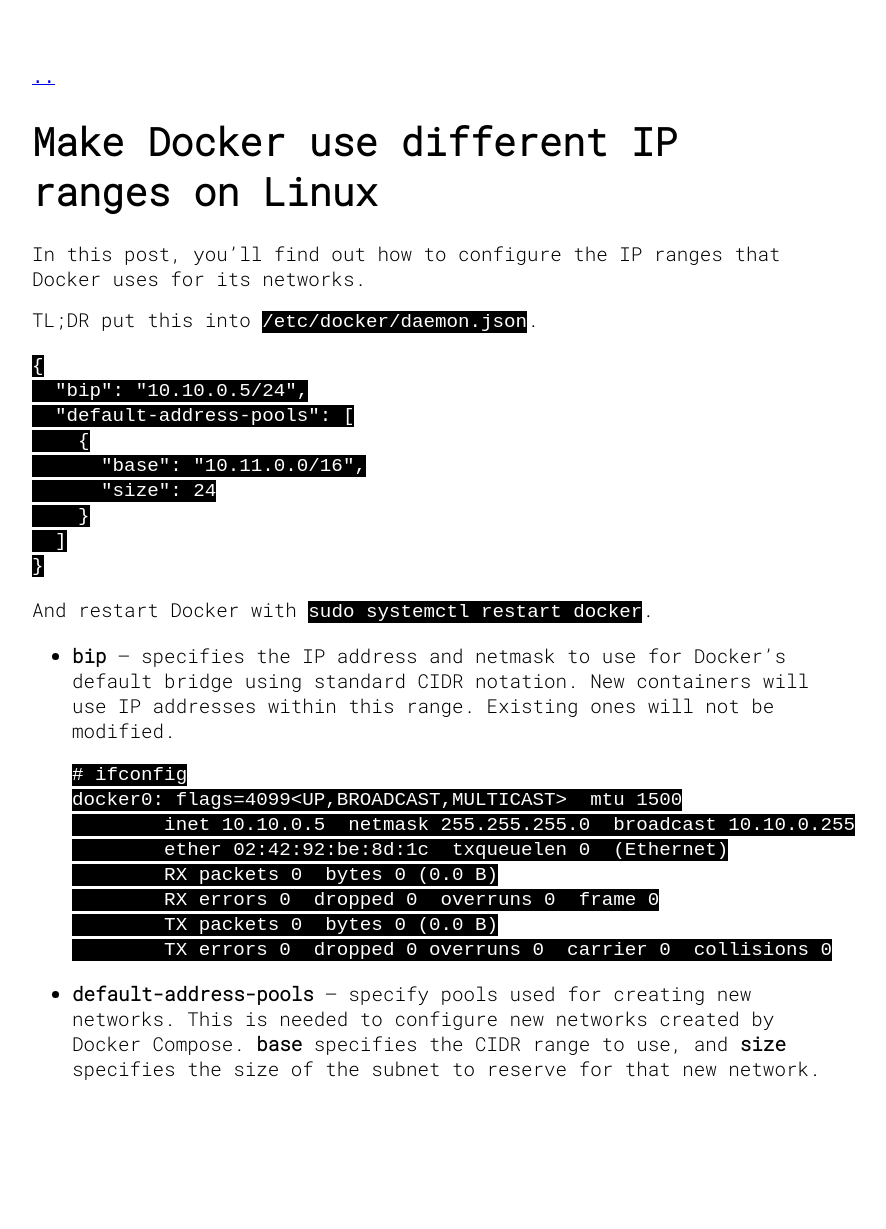
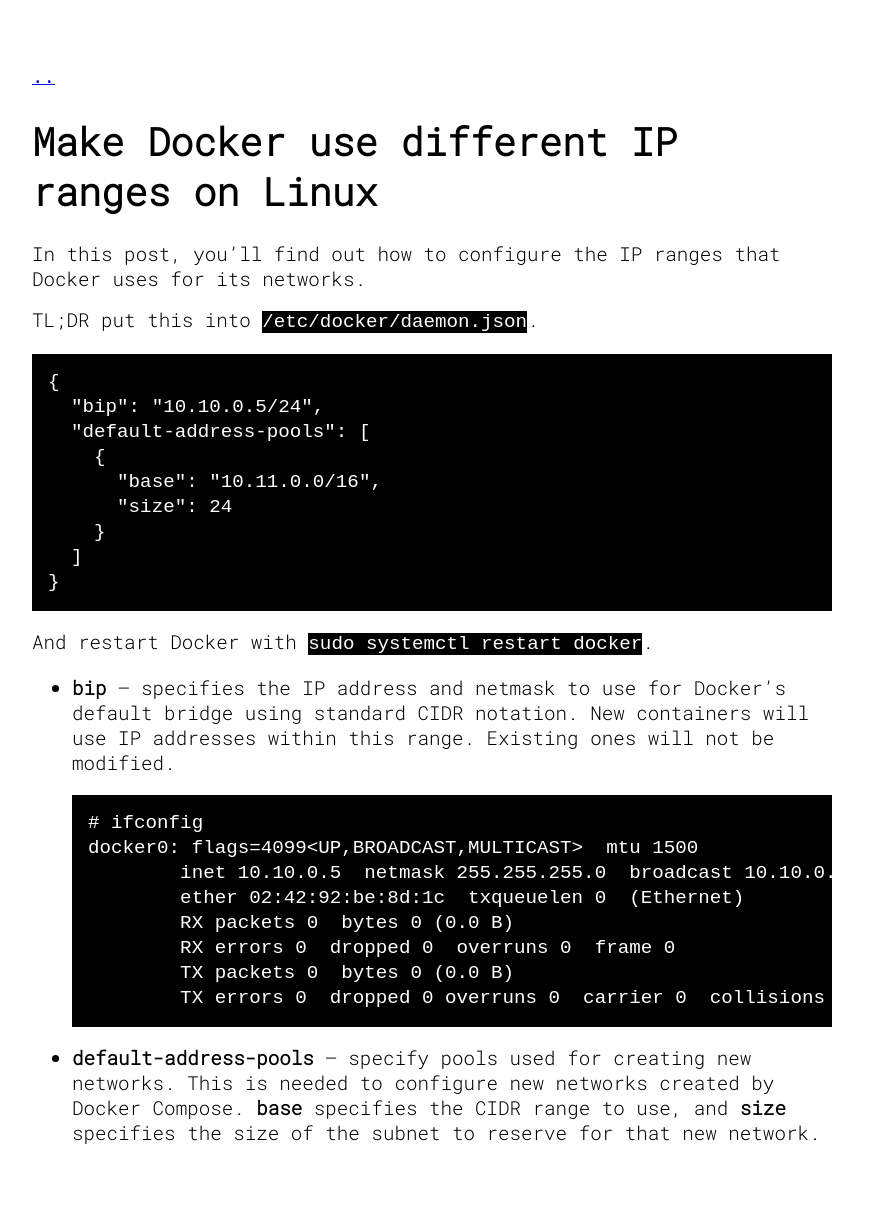
Before and after one commit to jacob-swanson/personal-site, a Jekyll site: the page built from _posts/2019-05-15-change-docker-ip-range.md, in a window 1280 px wide. Shown: the whole page, without its empty margins (208-1094 px from the left). Built offline with Jekyll 4.4.1, drawn with Linux system fonts in a browser that asks for light colours; comment, search, counter and statistics services are not loaded; before the commit the page ends 1165 px from its top, so only the background shows below that.

Commit message:
Turns out that was important

```diff
--- a/_includes/style.css
+++ b/_includes/style.css
@@ -48,6 +48,12 @@
   background-color: black;
 }
 
+div.highlighter-rouge code {
+  display: block;
+  overflow-x: auto;
+  padding: 1rem;
+}
+
 blockquote {
   font-style: italic;
   border: thin solid black;
```
